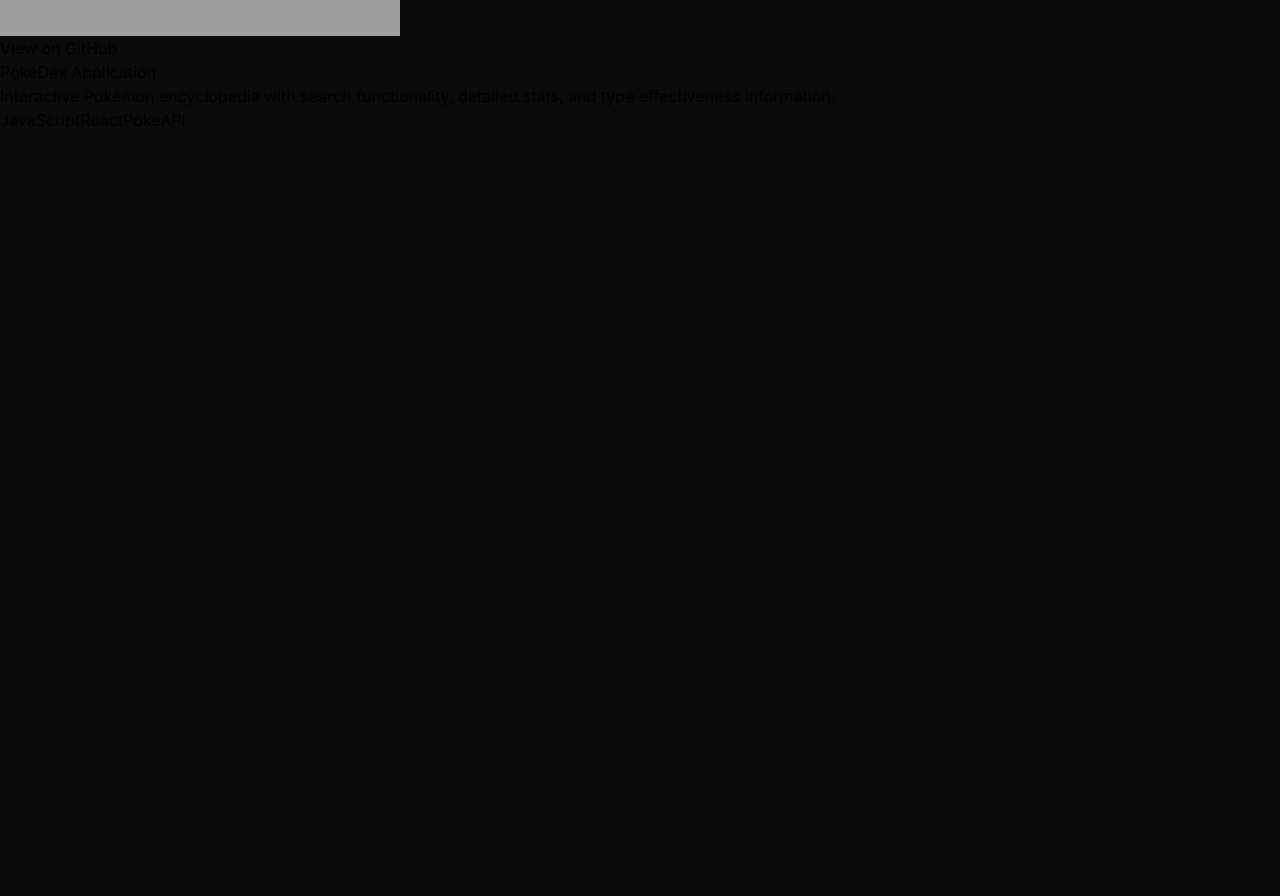
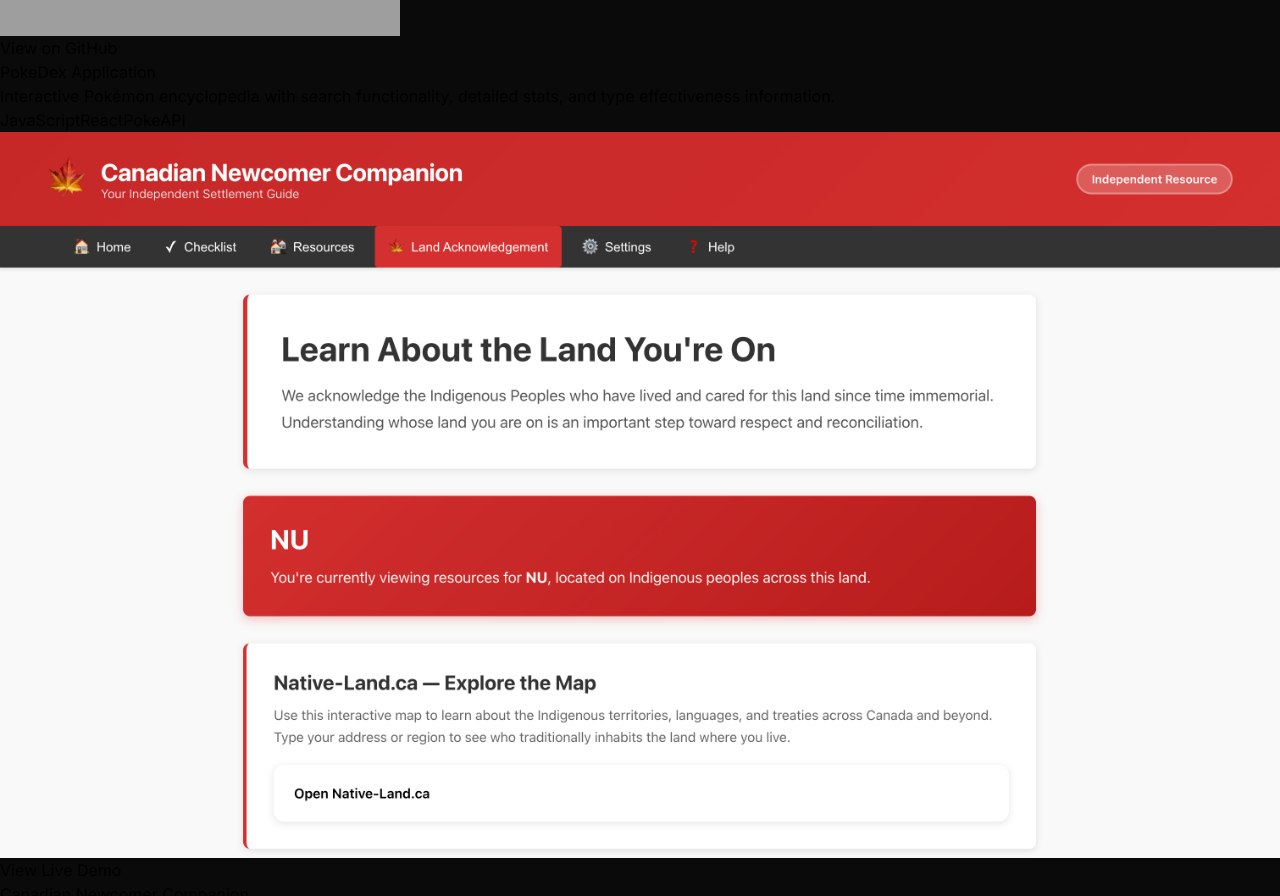
Before and after one commit to mikacelik11/mikael-portfolio, a React (Vite) app in the folder portfolio-website/: page /projects in a window 1280 px wide. Shown: the part 3240-4136 px from the top of the page. Before the commit the page ends 3372 px from the top, so only its background shows below. Built offline with nearby package versions, Linux system fonts and the light colour scheme; grey boxes are pictures that could not be loaded.

Commit message:
finished a added newly deployed project

```diff
--- a/portfolio-website/src/pages/Projects.jsx
+++ b/portfolio-website/src/pages/Projects.jsx
@@ -4,6 +4,7 @@ import smashGolfImage from '../assets/golf.png';
 import nbaImage from '../assets/nbamatch.png';
 import clinicImage from '../assets/hospital.png';
 import pokedexImage from '../assets/pokemon.png';
+import newcomerImage from '../assets/CanadianNewcomer.png'
 
 const Projects = () => {
   const projects = [
@@ -51,7 +52,18 @@ const Projects = () => {
       image: pokedexImage,
       github: "https://webhome.csc.uvic.ca/~mcelik/pokedex.html",
       live: null
+    },
+
+    {
+      id: 6,
+      title: "Canadian Newcomer Companion",
+      description: "Full-stack immigration settlement platform helping newcomers manage personalized checklists, access 50+ local resources, and track settlement progress across all 13 Canadian provinces/territories. Features JWT authentication, PostgreSQL database, and province-specific content delivery.",
+      tech: ["React", "Node.js", "Express", "PostgreSQL", "Prisma", "JWT"],
+      image: newcomerImage,
+      github: "https://github.com/mikacelik11/canadian-newcomer-companion",
+      live: "https://canadian-newcomer-companion.vercel.app/"
     }
+
 
   ];
 
```
Also changed, not shown: portfolio-website/src/assets/CanadianNewcomer.png (added), 1 other file (tests, documents, lock files or other folders).
